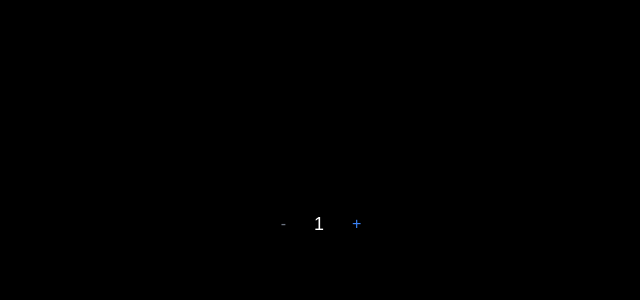
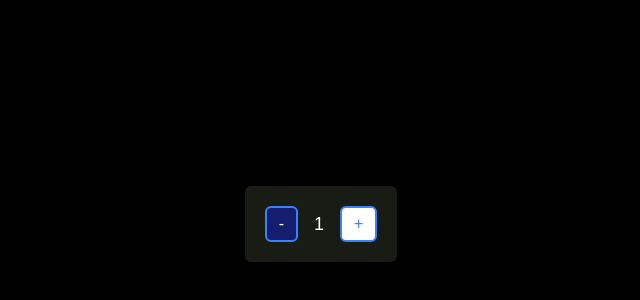
Before and after one commit to MalekMansour/cprg306-assignments, a Next.js app: page /week-4 in a window 1280 px wide. Shown: the part 176-476 px from the top of the page, without its empty margins (319-959 px from the left). Built offline with nearby package versions, Linux system fonts and the light colour scheme.

Commit message:
Update new-item.js

```diff
--- a/app/week-4/new-item.js
+++ b/app/week-4/new-item.js
@@ -14,11 +14,11 @@ export default function NewItem() {
   };
 
   return (
-    <div className="bg-#181C14 text-white p-5 rounded-md flex items-center justify-between">
+    <div className="bg-[#181C14] text-white p-5 rounded-md flex items-center justify-between">
       <button
         onClick={decrement}
-        className={`text-blue-500 px-3 py-1 rounded-md ${
-          quantity === 1 ? 'text-gray-500 cursor-not-allowed' : ''
+        className={`border-2 border-blue-500 px-3 py-1 rounded-md ${
+          quantity === 1 ? 'bg-[#161D6F] text-white cursor-not-allowed' : 'bg-white text-blue-500'
         }`}
         disabled={quantity === 1}
       >
@@ -29,8 +29,8 @@ export default function NewItem() {
 
       <button
         onClick={increment}
-        className={`text-blue-500 px-3 py-1 rounded-md ${
-          quantity === 20 ? 'text-gray-500 cursor-not-allowed' : ''
+        className={`border-2 border-blue-500 px-3 py-1 rounded-md ${
+          quantity === 20 ? 'bg-[#D2E0FB] text-white cursor-not-allowed' : 'bg-white text-blue-500'
         }`}
         disabled={quantity === 20}
       >
```
